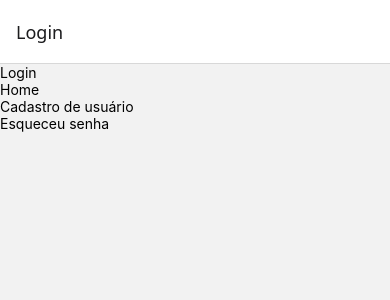
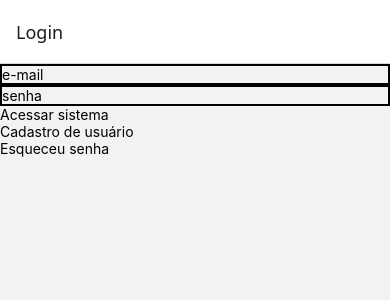
Before and after one commit to ewertonjsilva/tcc-expo-2025, a React Native app: screen /Login in a window 390 px wide. Shown: the top 300 px of the page. Built offline with nearby package versions, Linux system fonts and the light colour scheme.

Commit message:
conteudo finalizado

```diff
--- a/src/screens/Home/index.js
+++ b/src/screens/Home/index.js
@@ -2,8 +2,9 @@ import { useCallback } from 'react';
 import { View, Text, Button, BackHandler } from 'react-native';
 import { useFocusEffect, useNavigation } from '@react-navigation/native';
 
-export default function TelaTrancada() {
+export default function Home({route}) {
   const navigation = useNavigation();
+  const { usuTemp } = route.params;
 
   useFocusEffect(
     useCallback(() => {
@@ -16,9 +17,11 @@ export default function TelaTrancada() {
       return () => subscription.remove();
     }, [])
   );
+// console.log(usuTemp);
 
   return (
     <View style={{ flex: 1, justifyContent: 'center', alignItems: 'center' }}>
+      <Text>{`Bem vindo ${usuTemp.nome}`}</Text>
       <Text>Você não pode voltar com o botão físico.</Text>
       <Button title="Voltar manualmente" onPress={() => navigation.goBack()} />
     </View>
--- a/src/screens/Login/index.js
+++ b/src/screens/Login/index.js
@@ -1,22 +1,57 @@
-import { View, Text, TouchableOpacity } from 'react-native';
+import { useState } from 'react';
+import { View, Text, TouchableOpacity, TextInput, Alert } from 'react-native';
 import { useNavigation } from '@react-navigation/native';
+
+import styles from './styles';
 
 export default function Login() {
 
     const navigation = useNavigation();
 
+    const [email, setEmail] = useState('');
+    const [senha, setSenha] = useState('');
+
+    const usuTemp = {
+        id: 101,
+        nome: 'Jorilson da Silva',
+        email: 'jori@email.com',
+        senha: '123',
+        tipo: 'cliente'
+    }
+
     function Acesso() {
-        navigation.navigate('Home');
+        if (usuTemp.email === email && usuTemp.senha === senha) {
+            navigation.navigate('Home', {usuTemp});
+        } else {
+            Alert.alert('Erro!', 'E-mail e/ou senha inválido!',
+                [{ text: 'OK', onPress: () => console.log('OK Pressed') },]);
+        }
+        setEmail('');
+        setSenha('');
     }
 
     return (
         <View>
-            <Text>Login</Text>
+
+            <TextInput
+                style={styles.input}
+                placeholder='e-mail'
+                onChangeText={v => setEmail(v)}
+                value={email}
+            />
+            <TextInput
+                style={styles.input}
+                placeholder='senha'
+                onChangeText={v => setSenha(v)}
+                value={senha}
+            />
+
             <TouchableOpacity
                 onPress={() => Acesso()}
             >
-                <Text>Home</Text>
+                <Text>Acessar sistema</Text>
             </TouchableOpacity>
+
             <TouchableOpacity
                 onPress={() => navigation.navigate('CadUsuario')}
             >
--- /dev/null
+++ b/src/screens/Login/styles.js
@@ -0,0 +1,9 @@
+import { StyleSheet } from 'react-native';
+
+const styles = StyleSheet.create({
+    input: {
+        borderWidth: 2,
+    },
+});
+
+export default styles;
```
